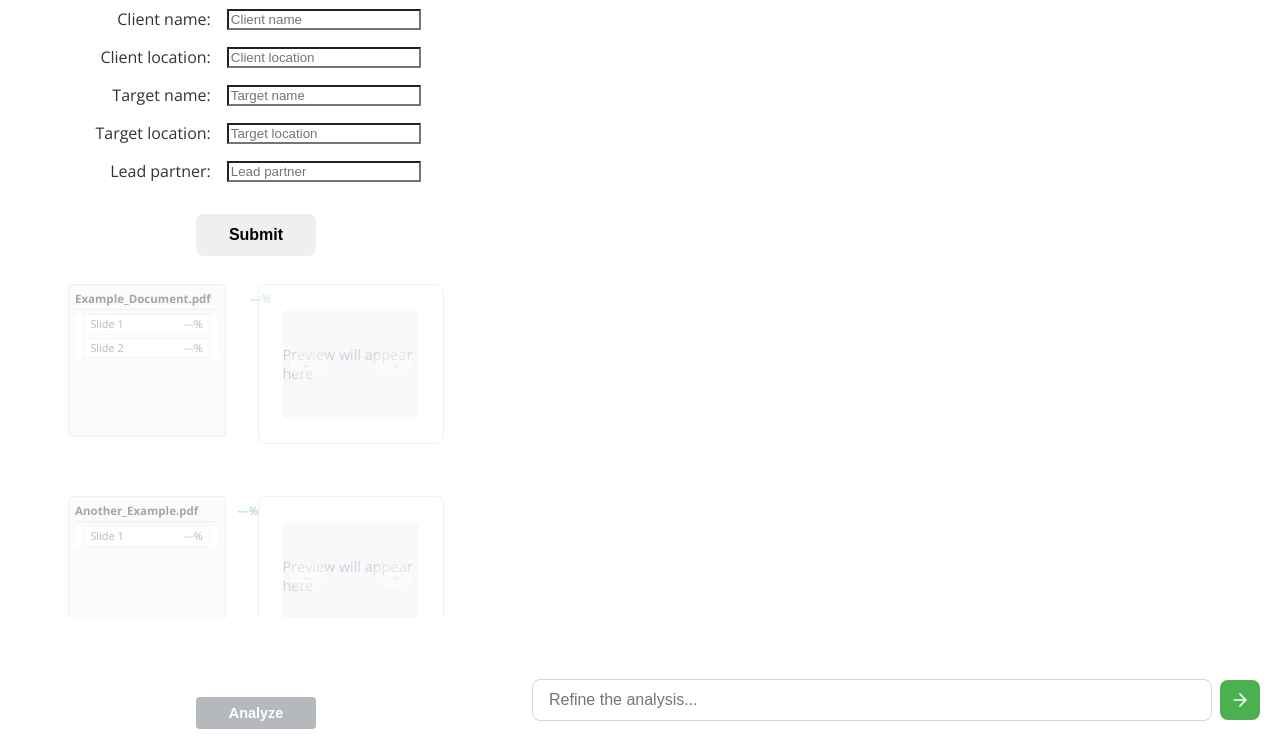
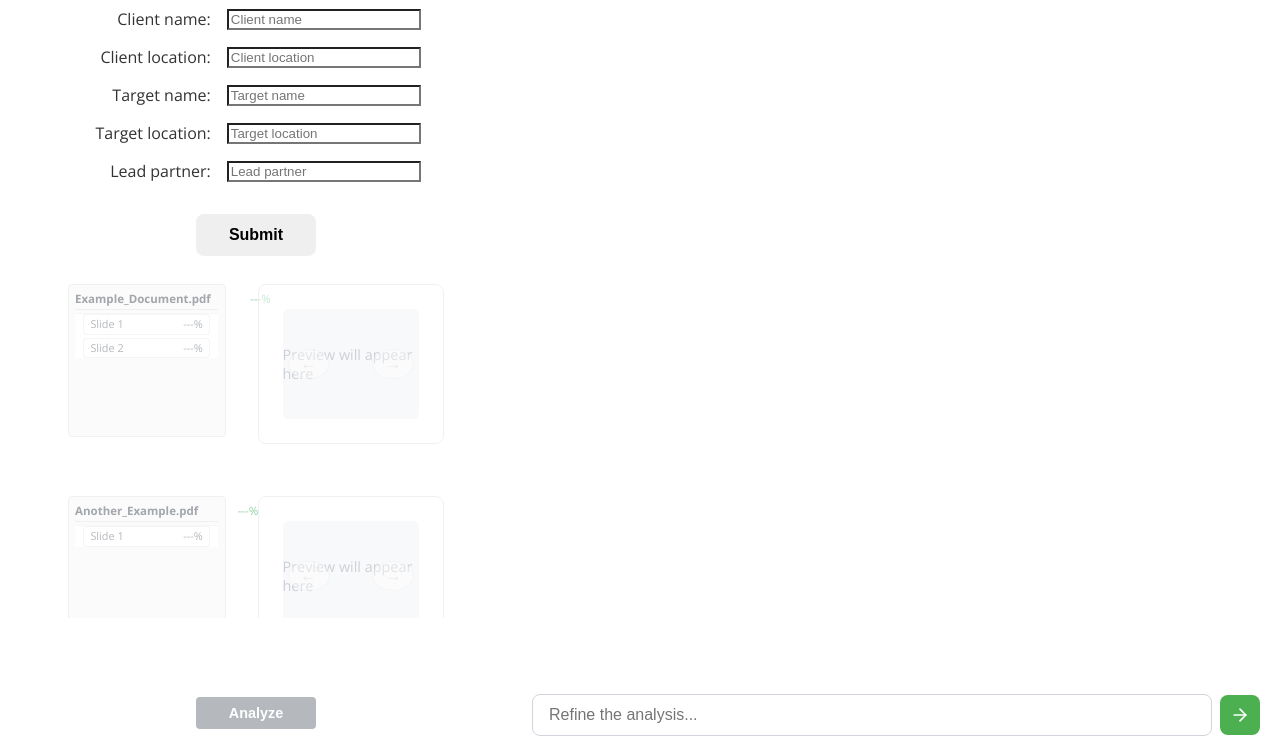
Before and after one commit to Alexbartlam/UniHackathonRevax, a Flask app: page /setup in a window 1280 px wide. Shown: the part 51-800 px from the top of the page. Run offline with Flask 3, Linux system fonts and the light colour scheme.

Commit message:
Response text full area used

```diff
--- a/static/styles.css
+++ b/static/styles.css
@@ -207,9 +207,9 @@ button, .primary-button {
 .chat-top {
     position: fixed;
     right: 0;
-    top: 90px;
-    width: 60%;  /* Increased from 50% */
-    height: calc(100% - 140px);
+    top: 50px;  /* Keep this the same */
+    width: 60%;
+    height: calc(100vh - 140px);  /* Adjusted to use viewport height */
     background: white;
     margin: 0;
     padding: 20px;
@@ -236,9 +236,9 @@ button, .primary-button {
     position: fixed;
     right: 0;
     bottom: 0;
-    width: 60%;  /* Increased from 50% */
-    height: 90px;
-    padding: 20px;
+    width: 60%;
+    height: 70px;  /* Reduced from 90px */
+    padding: 15px 20px;  /* Slightly reduced padding */
     background: white;
     box-sizing: border-box;
 }
@@ -485,6 +485,26 @@ button, .primary-button {
     padding: 15px;
     white-space: pre-line;
     background-color: #FFFFFF;
+    margin: 0;  /* Remove any default margins */
+    padding: 0;  /* Remove any default padding */
+}
+
+/* Style the bullet points and lists */
+.analysis-results ul,
+.analysis-results ol {
+    margin-top: 0;  /* Remove top margin from lists */
+    padding-top: 0;  /* Remove top padding from lists */
+}
+
+/* Style the first elements */
+.analysis-results > *:first-child {
+    margin-top: 0;  /* Ensure first element has no top margin */
+    padding-top: 0;  /* Ensure first element has no top padding */
+}
+
+/* Ensure consistent spacing between sections */
+.analysis-results > * {
+    margin-bottom: 1rem;  /* Add space between sections */
 }
 
 /* Loading State Styling */
@@ -531,8 +551,7 @@ button, .primary-button {
 
 /* Adjust chat area for banner */
 .chat-top {
-    margin-top: 50px;  /* Add margin for banner */
-    height: calc(100% - 140px);  /* Adjust for banner and input form */
+    height: calc(100vh - 120px);  /* Adjusted to account for smaller input form */
 }
 
 .input-form {
```
